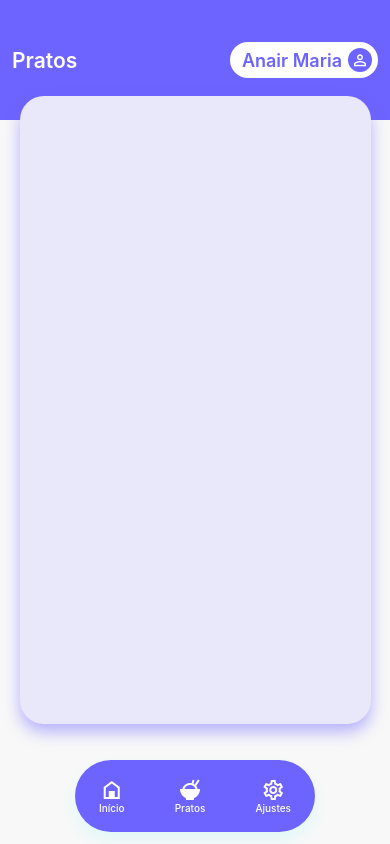
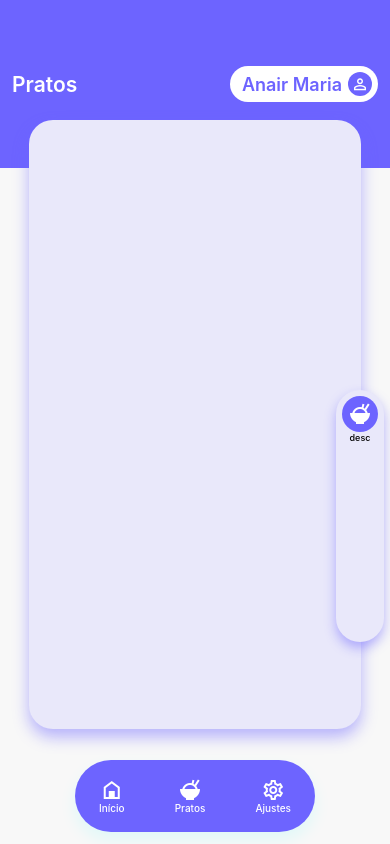
Before and after one commit to VCach333/nhame-app, a React Native app: screen /pratos in a window 390 px wide. Built offline with nearby package versions, Linux system fonts and the light colour scheme.

Commit message:
SideNavigation added

```diff
--- a/src/components/BottomNavigation/style.module.js
+++ b/src/components/BottomNavigation/style.module.js
@@ -1,6 +1,7 @@
 import { StyleSheet } from "react-native"
 
 const styles = StyleSheet.create({
+
     bottomNavigation: {
         width: 240,
         height: 72,
--- a/src/components/Layouts/CardContent/style.module.js
+++ b/src/components/Layouts/CardContent/style.module.js
@@ -2,13 +2,13 @@ import { StyleSheet } from "react-native"
 
 const styles = StyleSheet.create({
     cardContent: {
-        width: '90%',
-        height: '100%',
+        width: '85%',
+        height: '105%',
         backgroundColor: '#e9e8faff',
         boxShadow: '0 8px 16px #6d64ff7a',
         borderRadius: 24,
         margin: 'auto',
-        marginTop: -24
+        marginTop: -48
     }
 })
 
--- a/src/components/Header/style.module.js
+++ b/src/components/Layouts/Header/style.module.js
@@ -3,7 +3,7 @@ import { StyleSheet } from "react-native"
 const styles = StyleSheet.create({
   appHeader: {
     backgroundColor: '#6d64ff',
-    height: 120,
+    height: 168,
     paddingHorizontal: 12,
     flexDirection: 'row',
     alignItems: 'center',
--- /dev/null
+++ b/src/components/SideNavigation/index.jsx
@@ -0,0 +1,24 @@
+/* hooks & utils import */
+import { View, Text } from 'react-native'
+
+/* style import */
+import styles from './style.module'
+import { MaterialCommunityIcons } from '@expo/vector-icons'
+
+export default function SideNavigation() {
+
+    return (
+
+        <View style={styles.sideNavigationContent}>
+
+            <View style={styles.sideNavigationContentItem}>
+                <View style={styles.iconMask}>
+                    <MaterialCommunityIcons name='rice' size={24} color='#fff' />
+                </View>
+
+                <Text style={styles.iconDesc}>desc</Text>
+            </View>
+
+        </View>
+    )
+}
--- /dev/null
+++ b/src/components/SideNavigation/style.module.js
@@ -0,0 +1,35 @@
+import { StyleSheet } from "react-native"
+
+const styles = StyleSheet.create({
+
+    sideNavigationContent: {
+        width: 48,
+        height: 252,
+        backgroundColor: '#e9e8faff',
+        boxShadow: '0 6px 12px #6d64ff7a',
+        position: 'absolute',
+        top: 222,
+        right: 6,
+        borderRadius: 50,
+        alignItems: 'center',
+        justifyContent: 'space-between',
+        padding: 6
+    },
+    sideNavigationContentItem: {
+        alignItems: 'center'
+    },
+    iconMask: {
+        backgroundColor: '#6d64ff',
+        width: 36,
+        height: 36,
+        borderRadius: 50,
+        alignItems: 'center',
+        justifyContent: 'center'
+    },
+    iconDesc: {
+        fontSize: 9,
+        fontWeight: 500
+    }
+})
+
+export default styles
--- a/src/pages/DishPage/index.jsx
+++ b/src/pages/DishPage/index.jsx
@@ -2,12 +2,13 @@
 import { View, Text } from 'react-native'
 
 /* style import */
-import styles from './style.module'
+//import styles from './style.module'
 import pageStyles from '../style.module'
 
 /* component import */
-import Header from '../../components/Header'
+import Header from '../../components/Layouts/Header'
 import CardContent from '../../components/Layouts/CardContent'
+import SideNavigation from '../../components/SideNavigation'
 
 export default function DishPage() {
   return (
@@ -18,6 +19,8 @@ export default function DishPage() {
 
         <CardContent />
 
+        <SideNavigation />
+
       </View>
     </>
   )
--- a/src/pages/HomePage/index.jsx
+++ b/src/pages/HomePage/index.jsx
@@ -6,7 +6,7 @@ import styles from './style.module'
 import pageStyles from '../style.module'
 
 /* component import */
-import Header from '../../components/Header'
+import Header from '../../components/Layouts/Header'
 //import CardContent from '../../components/Layouts/CardContent'
 
 export default function HomePage() {
```
Also changed, not shown: src/components/Layouts/Header/index.jsx (renamed from src/components/Header/index.jsx).
